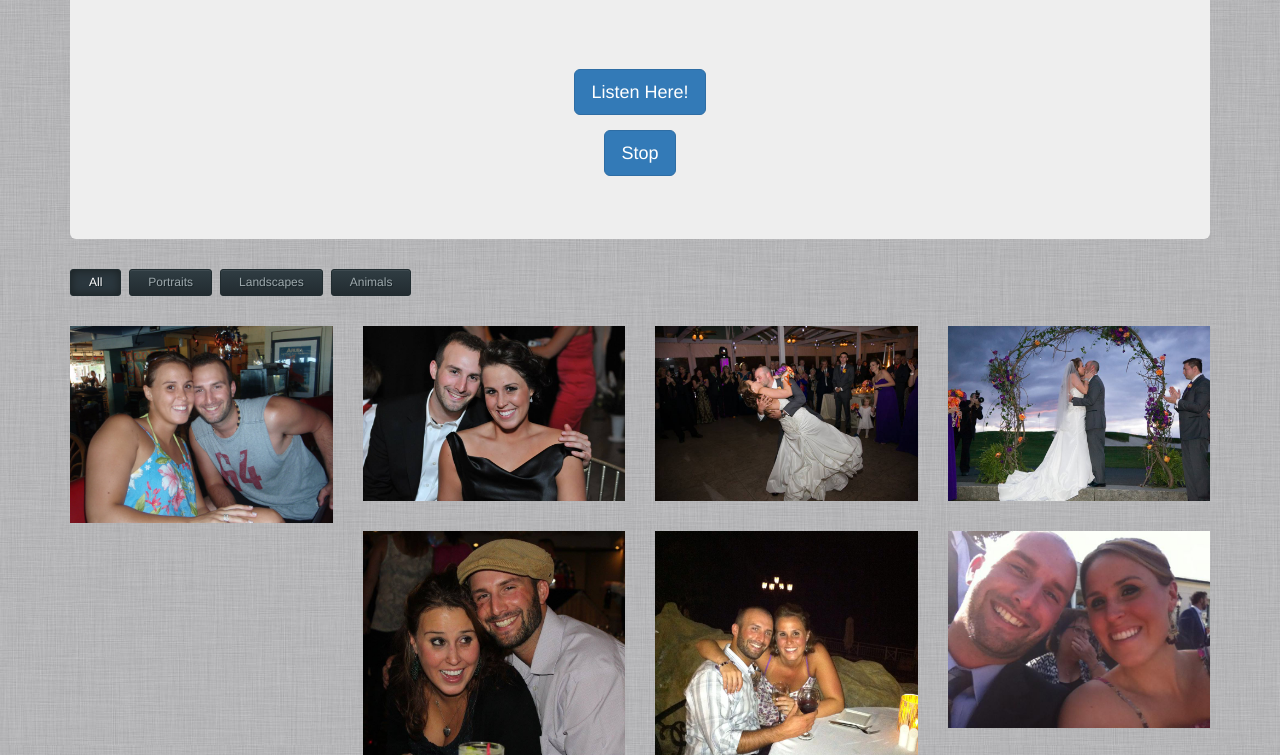
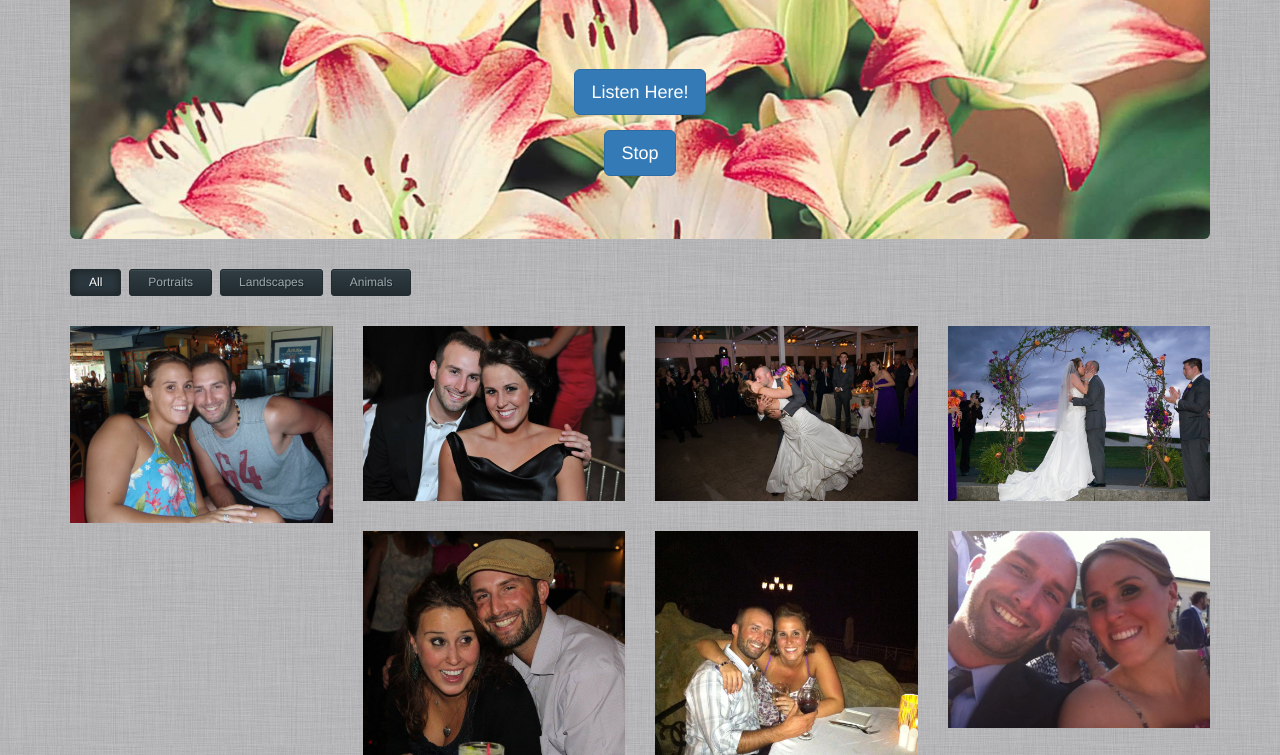
Before and after one commit to mparman6/vday2016, a website: page views/index.html in a window 1280 px wide. Shown: the part 255-1010 px from the top of the page. Drawn offline with nearby package versions, Linux system fonts and the light colour scheme.

Commit message:
changes again

```diff
--- a/public/css/photographer.css
+++ b/public/css/photographer.css
@@ -249,7 +249,7 @@ h1, h2, h3, h4, h5, h6 {
 }
 
 .jumbotron {
-	background-image: url(/img/flowers.jpg) no-repeat;
+	background-image: url(/img/flowers.jpg) ;
 	background-size: 100%;
 	text-align: center;
 	color: purple;
```
Also changed, not shown: public/img/flowers2.jpg (added), public/img/flowers3.jpg (added).
